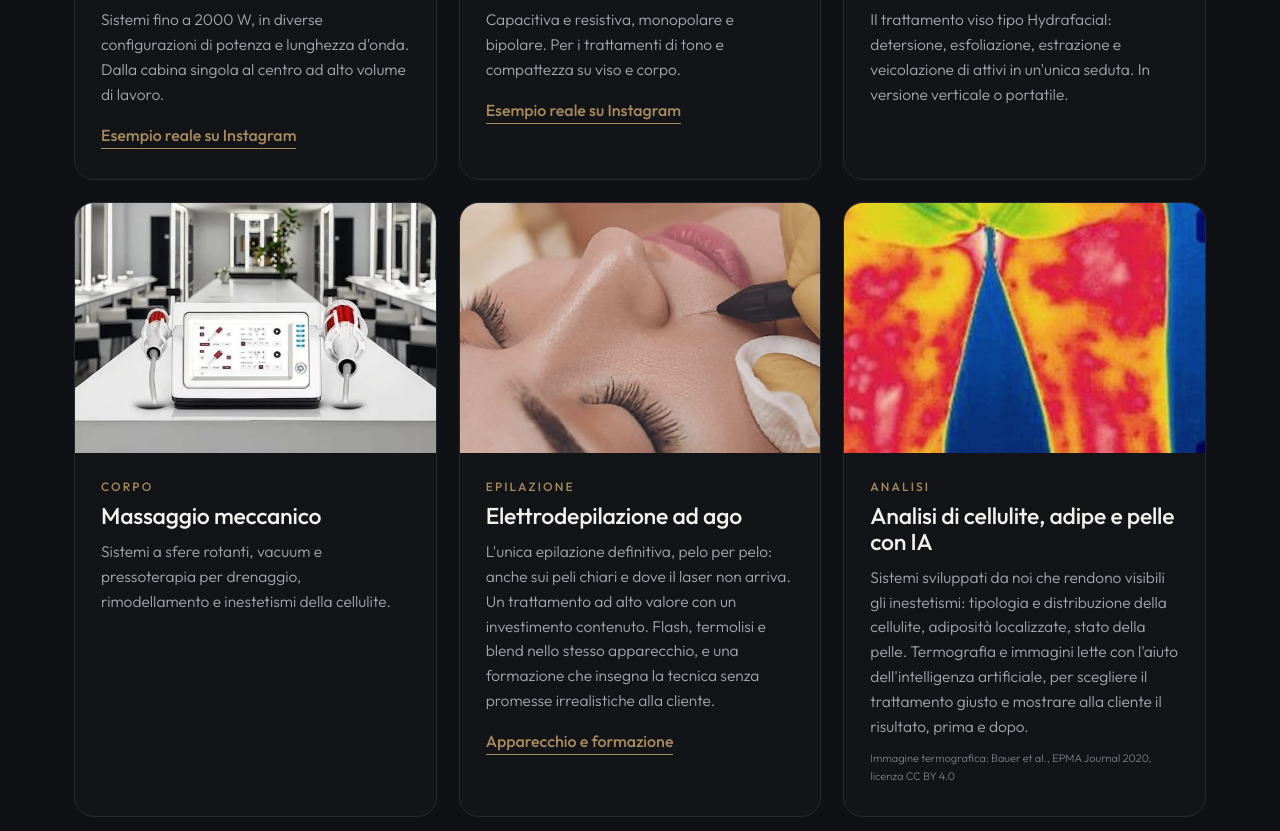
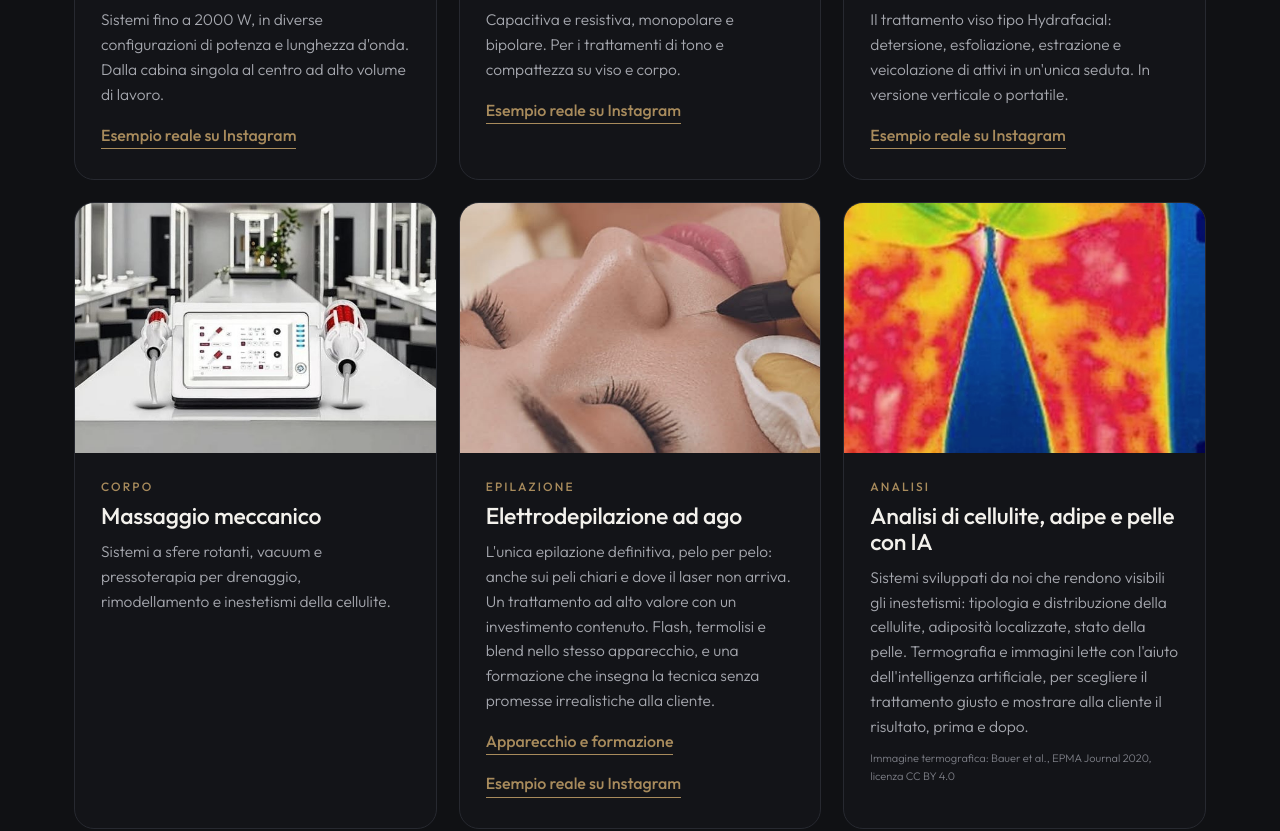
Before and after one commit to bellafiore/debeauty-sito, a plain HTML site: page index.html in a window 1280 px wide. Shown: the part 2243-3074 px from the top of the page. Drawn offline with Linux system fonts and the light colour scheme.

Commit message:
Link Instagram per idrodermoabrasione e ago
Co-Authored-By: Claude Fable 5.2 <noreply@anthropic.com>

```diff
--- a/index.html
+++ b/index.html
@@ -371,9 +371,9 @@ footer{padding-bottom:180px}
     <div class="tgrid">
       <article class="tcard"><div class="ph"><img src="img/t_laser.jpg" alt="Laser a diodo" loading="lazy"></div><div class="tx"><div class="cat">Epilazione</div><h3>Laser a diodo</h3><p>Sistemi fino a 2000 W, in diverse configurazioni di potenza e lunghezza d'onda. Dalla cabina singola al centro ad alto volume di lavoro.</p><a class="more-link" href="https://www.instagram.com/reel/DQ68vImCAdv/" target="_blank" rel="noopener">Esempio reale su Instagram</a></div></article>
       <article class="tcard"><div class="ph"><img src="img/t_rf.jpg" alt="Radiofrequenza" loading="lazy"></div><div class="tx"><div class="cat">Viso e corpo</div><h3>Radiofrequenza</h3><p>Capacitiva e resistiva, monopolare e bipolare. Per i trattamenti di tono e compattezza su viso e corpo.</p><a class="more-link" href="https://www.instagram.com/p/DGgNRIHtwwU/" target="_blank" rel="noopener">Esempio reale su Instagram</a></div></article>
-      <article class="tcard"><div class="ph"><img src="img/t_hydra.jpg" alt="Idrodermoabrasione" loading="lazy"></div><div class="tx"><div class="cat">Viso</div><h3>Idrodermoabrasione</h3><p>Il trattamento viso tipo Hydrafacial: detersione, esfoliazione, estrazione e veicolazione di attivi in un'unica seduta. In versione verticale o portatile.</p></div></article>
+      <article class="tcard"><div class="ph"><img src="img/t_hydra.jpg" alt="Idrodermoabrasione" loading="lazy"></div><div class="tx"><div class="cat">Viso</div><h3>Idrodermoabrasione</h3><p>Il trattamento viso tipo Hydrafacial: detersione, esfoliazione, estrazione e veicolazione di attivi in un'unica seduta. In versione verticale o portatile.</p><a class="more-link" href="https://www.instagram.com/s/aGlnaGxpZ2h0OjE3ODYyOTM0NDEwMjA0Mjkx?story_media_id=3913420285064117261_8939341429" target="_blank" rel="noopener">Esempio reale su Instagram</a></div></article>
       <article class="tcard"><div class="ph"><img src="img/t_corpo.jpg" alt="Massaggio meccanico" style="object-position:50% 62%" loading="lazy"></div><div class="tx"><div class="cat">Corpo</div><h3>Massaggio meccanico</h3><p>Sistemi a sfere rotanti, vacuum e pressoterapia per drenaggio, rimodellamento e inestetismi della cellulite.</p></div></article>
-      <article class="tcard"><div class="ph"><img src="img/t_ago.jpg" alt="Elettrodepilazione ad ago" style="object-position:60% 50%" loading="lazy"></div><div class="tx"><div class="cat">Epilazione</div><h3>Elettrodepilazione ad ago</h3><p>L'unica epilazione definitiva, pelo per pelo: anche sui peli chiari e dove il laser non arriva. Un trattamento ad alto valore con un investimento contenuto. Flash, termolisi e blend nello stesso apparecchio, e una formazione che insegna la tecnica senza promesse irrealistiche alla cliente.</p><a class="more-link" href="elettroepilazione-ad-ago.html">Apparecchio e formazione</a></div></article>
+      <article class="tcard"><div class="ph"><img src="img/t_ago.jpg" alt="Elettrodepilazione ad ago" style="object-position:60% 50%" loading="lazy"></div><div class="tx"><div class="cat">Epilazione</div><h3>Elettrodepilazione ad ago</h3><p>L'unica epilazione definitiva, pelo per pelo: anche sui peli chiari e dove il laser non arriva. Un trattamento ad alto valore con un investimento contenuto. Flash, termolisi e blend nello stesso apparecchio, e una formazione che insegna la tecnica senza promesse irrealistiche alla cliente.</p><a class="more-link" href="elettroepilazione-ad-ago.html">Apparecchio e formazione</a><br><a class="more-link" href="https://www.instagram.com/s/aGlnaGxpZ2h0OjE3ODYyOTM0NDEwMjA0Mjkx?story_media_id=3913420209902144654_8939341429" target="_blank" rel="noopener">Esempio reale su Instagram</a></div></article>
       <article class="tcard"><div class="ph"><img src="img/t_ia.jpg" alt="Termografia della coscia con cellulite" style="object-position:50% 45%" loading="lazy"></div><div class="tx"><div class="cat">Analisi</div><h3>Analisi di cellulite, adipe e pelle con IA</h3><p>Sistemi sviluppati da noi che rendono visibili gli inestetismi: tipologia e distribuzione della cellulite, adiposità localizzate, stato della pelle. Termografia e immagini lette con l'aiuto dell'intelligenza artificiale, per scegliere il trattamento giusto e mostrare alla cliente il risultato, prima e dopo.</p><small class="cred">Immagine termografica: Bauer et al., EPMA Journal 2020, licenza CC BY 4.0</small></div></article>
     </div>
     <p class="also">La gamma comprende anche sistemi vacuum, pressoterapia, elettrostimolazione e altre tecnologie per viso e corpo. Altre tecnologie sono disponibili su richiesta.</p>
```
